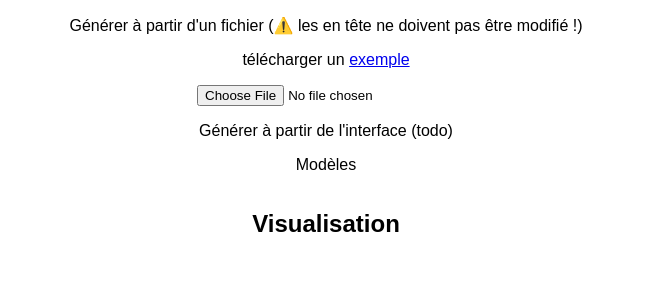
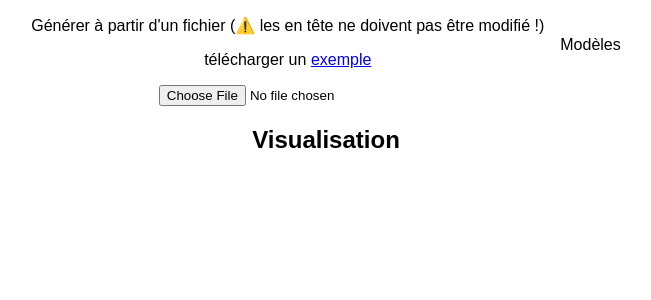
Before and after one commit to reifocS/tree-of-life, a Next.js app: page /model in a window 1280 px wide. Shown: the top 300 px of the page, without its empty margins (314-965 px from the left). Built offline with nearby package versions, Linux system fonts and the light colour scheme.

Commit message:
increase font size for text leaf

```diff
--- a/components/App/App.tsx
+++ b/components/App/App.tsx
@@ -320,6 +320,7 @@ export default function Canvas({ treeFromModel }: { treeFromModel?: Model }) {
           }}
           onContextMenu={(e) => {
             if (mode !== "view") return;
+            e.preventDefault();
             const ctx = canvasRef.current!.getContext("2d")!;
             const { x, y } = mousePosToCanvasPos(ctx, e);
             for (const element of elements) {
--- a/components/App/Preview.tsx
+++ b/components/App/Preview.tsx
@@ -28,7 +28,7 @@ import { Model } from "../Model/Model";
 import useDisablePinchZoom from "../../hooks/useDisablePinchZoom";
 import { normalizeWheelEvent } from "../../utils/normalizeWheelEvent";
 
-const PREVIEW_SIZE = 600;
+const PREVIEW_SIZE = 500;
 export default function CanvasPreview({
   treeFromModel,
 }: {
@@ -149,17 +149,6 @@ export default function CanvasPreview({
   const handlePointerDown = (e: PointerEvent<HTMLCanvasElement>) => {
     const ctx = canvasRef.current!.getContext("2d")!;
     const { x, y } = mousePosToCanvasPos(ctx, e);
-
-    const el = elements.find((el) => hitTest(x, y, el));
-    if (el && appState.mode === "edit") {
-      setAppState((prev) => ({
-        ...prev,
-        draggedElement: el,
-        downPoint: { x, y },
-        selectedElement: el,
-      }));
-      return;
-    } else {
     setAppState((prev) => ({
       ...prev,
       isDragging: true,
@@ -173,8 +162,7 @@ export default function CanvasPreview({
           prev.cameraOffset.y,
       },
     }));
-      if (!el) document.documentElement.style.cursor = "grabbing";
-    }
+    document.documentElement.style.cursor = "grabbing";
   };
 
   const handlePointerUp = (e: PointerEvent<HTMLCanvasElement>) => {
@@ -230,12 +218,6 @@ export default function CanvasPreview({
       setAppState((prev) => ({ ...prev, elements: newElems }));
       document.documentElement.style.cursor = "move";
       return;
-    }
-    if (
-      (mode === "edit" && hitTestButton(x, y, buttonEndpoints)) ||
-      elements.find((el) => hitTest(x, y, el))
-    ) {
-      document.documentElement.style.cursor = "pointer";
     } else if (!isDragging) {
       document.documentElement.style.cursor = "";
     }
@@ -301,6 +283,10 @@ export default function CanvasPreview({
           ref={ref}
           width={PREVIEW_SIZE}
           height={PREVIEW_SIZE}
+          style={{
+            border: "1px solid #cce",
+            borderRadius: "10px",
+          }}
         />
       </div>
     </>
--- /dev/null
+++ b/components/Model/Model.module.css
@@ -0,0 +1,10 @@
+.Viz {
+    margin-bottom: 0;
+}
+
+.Gen {
+    display: flex;
+    justify-content: center;
+    align-items: center;
+    gap: 16px;
+}
--- a/components/Model/Model.tsx
+++ b/components/Model/Model.tsx
@@ -7,6 +7,7 @@ import { ErrorBoundary } from "react-error-boundary";
 import { Element, generateTreeFromModel, guidGenerator } from "../../drawing";
 import useLocalStorage from "../../hooks/useLocalStorage";
 import CanvasPreview from "../App/Preview";
+import styles from "./Model.module.css";
 
 const LOADING_TIME = 2000;
 const excelToJSON = function (
@@ -163,9 +164,11 @@ const CreateModel: NextPage = () => {
         )}
         {!model && (
           <>
+            <div className={styles.Gen}>
+              <div>
                 <p>
-              Générer à partir d&apos;un fichier (⚠️ les en tête ne doivent pas
-              être modifié !)
+                  Générer à partir d&apos;un fichier (⚠️ les en tête ne doivent
+                  pas être modifié !)
                 </p>
                 <p>
                   télécharger un{" "}
@@ -190,7 +193,8 @@ const CreateModel: NextPage = () => {
                   type="file"
                   accept=".xlsx"
                 />
-            <p>Générer à partir de l&apos;interface (todo)</p>
+              </div>
+              <div>
                 <p>Modèles</p>
                 <ul className="modelList">
                   {models.map((m) => (
@@ -230,7 +234,9 @@ const CreateModel: NextPage = () => {
                     </li>
                   ))}
                 </ul>
-            <h2>Visualisation</h2>
+              </div>
+            </div>
+            <h2 className={styles.Viz}>Visualisation</h2>
             <div
               style={{
                 display: "flex",
--- a/drawing/index.ts
+++ b/drawing/index.ts
@@ -1014,7 +1014,7 @@ function printAtWordWrap(
   context.textAlign = "center";
   context.fillStyle = fontColor;
   context.textBaseline = "middle";
-  context.font = "bold 12px comic sans ms";
+  context.font = "bold 16px comic sans ms";
   fitWidth = fitWidth || 0;
 
   if (fitWidth <= 0) {
```
Lines whose indentation alone changed are shown as unchanged.
